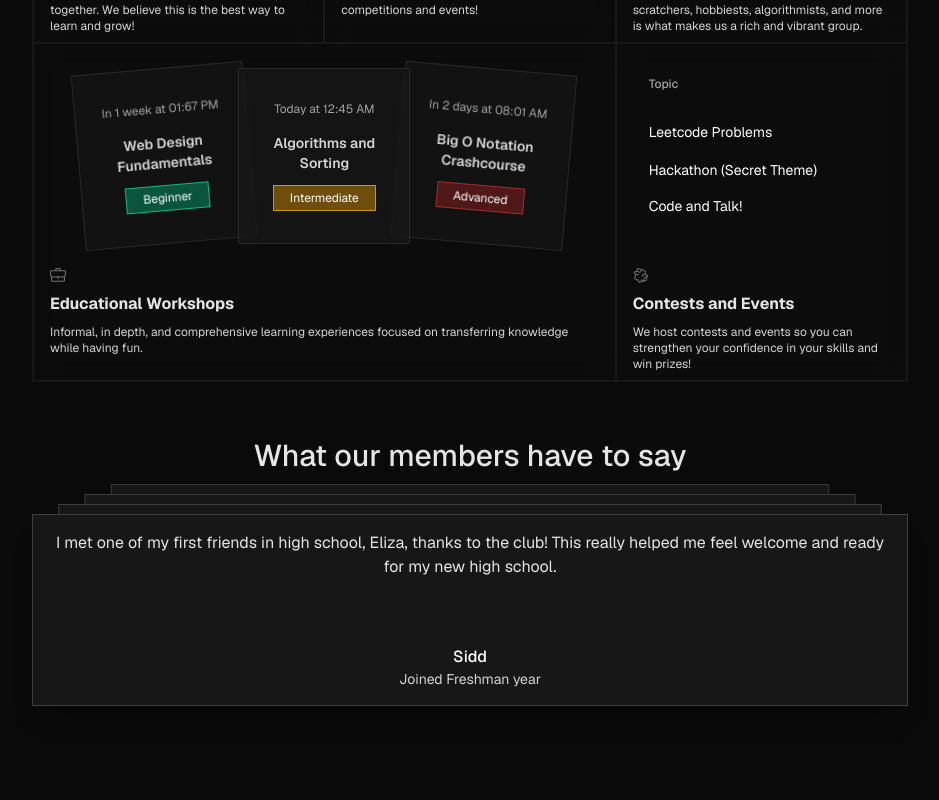
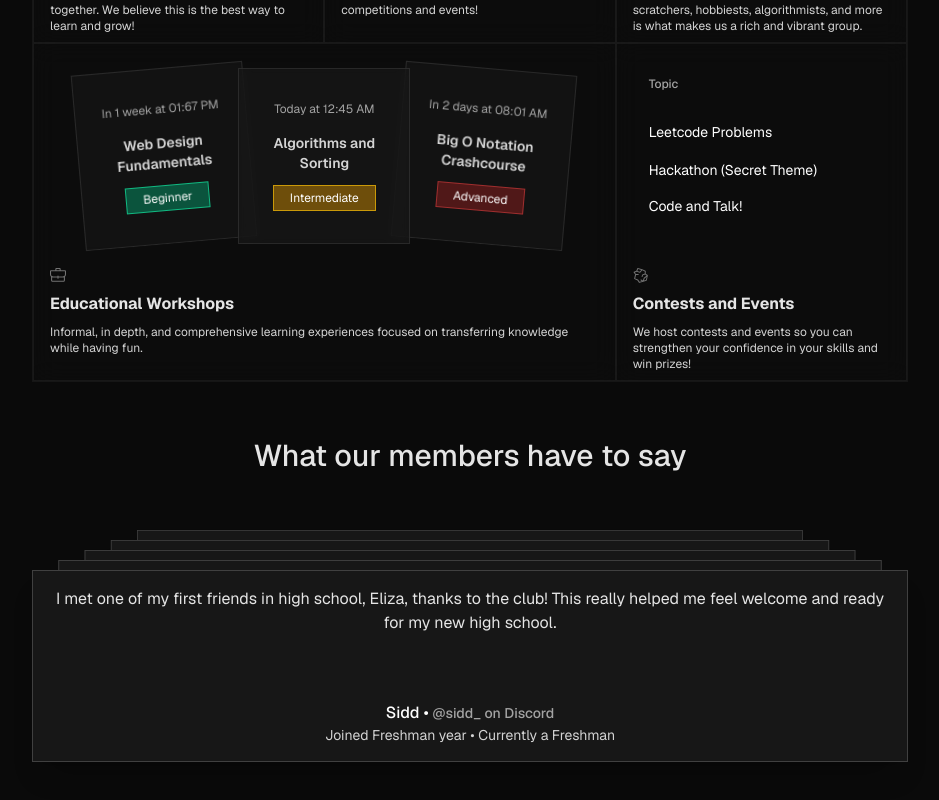
Before and after one commit to Sidd-underscore/Computer-Science-Club-Website, a Next.js app: page / in a window 1280 px wide. Shown: the part 792-1592 px from the top of the page, without its empty margins (170-1109 px from the left). Before the commit the page ends 1554 px from the top, so only its background shows below. Built offline with nearby package versions, Linux system fonts and the light colour scheme.

Commit message:
[FEAT] improve testimonials

```diff
--- a/components/home/testimonials.jsx
+++ b/components/home/testimonials.jsx
@@ -1,4 +1,31 @@
 import { CardStack } from "@/components/ui/card-stack";
+
+function getStudentStatus(graduationRange) {
+  const currentDate = new Date();
+  const currentYear = currentDate.getFullYear();
+  const currentMonth = currentDate.getMonth();
+
+  const endYear = Number(graduationRange.split('-')[1]);
+
+  if (currentYear > endYear) {
+    return 'an Alumni';
+  }
+
+  let yearsUntilGraduation = endYear - currentYear;
+
+  if (yearsUntilGraduation === 4) {
+    return currentMonth >= 6 ? 'a Sophomore' : 'a Freshman';
+  } else if (yearsUntilGraduation === 3) {
+    return currentMonth >= 6 ? 'a Junior' : 'a Sophomore';
+  } else if (yearsUntilGraduation === 2) {
+    return currentMonth >= 6 ? 'a Senior' : 'a Junior';
+  } else if (yearsUntilGraduation === 1) {
+    return currentMonth >= 6 ? 'an Alumni' : 'a Senior';
+  } else {
+    return 'an Alumni';
+  }
+}
+
 
 const testimonials = [
   {
@@ -6,28 +33,40 @@ const testimonials = [
     content:
       "I met one of my first friends in high school, Eliza, thanks to the club! This really helped me feel welcome and ready for my new high school.",
     name: "Sidd",
-    designation: "Joined Freshman year",
+    designation: "Joined Freshman year • Currently " + getStudentStatus("2027-2028"),
+    username: "@sidd_"
   },
   {
     id: 1,
     content:
       "My favorite part about LCSA is how active the community is.",
     name: "Edwin",
-    designation: "Joined Freshman year",
+    designation: "Joined Freshman year • Currently " + getStudentStatus("2027-2028"),
+    username: "@edwin123123"
   },
   {
     id: 2,
     content:
       "When I first joined in April 2023 the community was nothing but accepting, I was immediately adopted into the community and integrated into the social culture. In between that and the help with coding LCSA has been an amazing place for me to hone my coding skills and expand my circles.",
-    name: "Eliza",
-    designation: "Joined Freshman year",
+    name: "Isabelle",
+    designation: "Joined Freshman year • Currently " + getStudentStatus("2026-2027"),
+    username: "@shattered_irises"
   },
   {
     id: 3,
     content:
       "I feel welcomed and included by the community, which is very friendly and I don't feel afraid to voice my opinions and ideas.",
     name: "Jacob",
-    designation: "Joined Freshman year",
+    designation: "Joined Freshman year • Currently " + getStudentStatus("2027-2028"),
+    username: "@pineocoles"
+  },
+  {
+    id: 4,
+    content:
+      "I really enjoyed the chance to meet others with similar interests in coding and to have a chance to hear about random topics from both other members and the club leaders!",
+    name: "Zoe",
+    designation: "Joined Freshman year • Currently " + getStudentStatus("2026-2027"),
+    username: "@fiverattack"
   },
 ];
 
@@ -38,7 +77,7 @@ export default function Testimonials() {
         What our members have to say
       </h2>
 
-      <div className="mt-10">
+      <div className="mt-24">
         <CardStack items={testimonials} />
       </div>
     </div>
--- a/components/ui/card-stack.jsx
+++ b/components/ui/card-stack.jsx
@@ -47,7 +47,7 @@ export const CardStack = ({ items, offset, scaleFactor }) => {
             </div>
             <div>
               <p className="font-medium text-neutral-500 dark:text-white">
-                {card.name}
+                {card.name} • <span className="text-sm text-neutral-400">{card.username} on Discord</span>
               </p>
               <p className="text-sm font-normal text-neutral-400 dark:text-neutral-300">
                 {card.designation}
```
